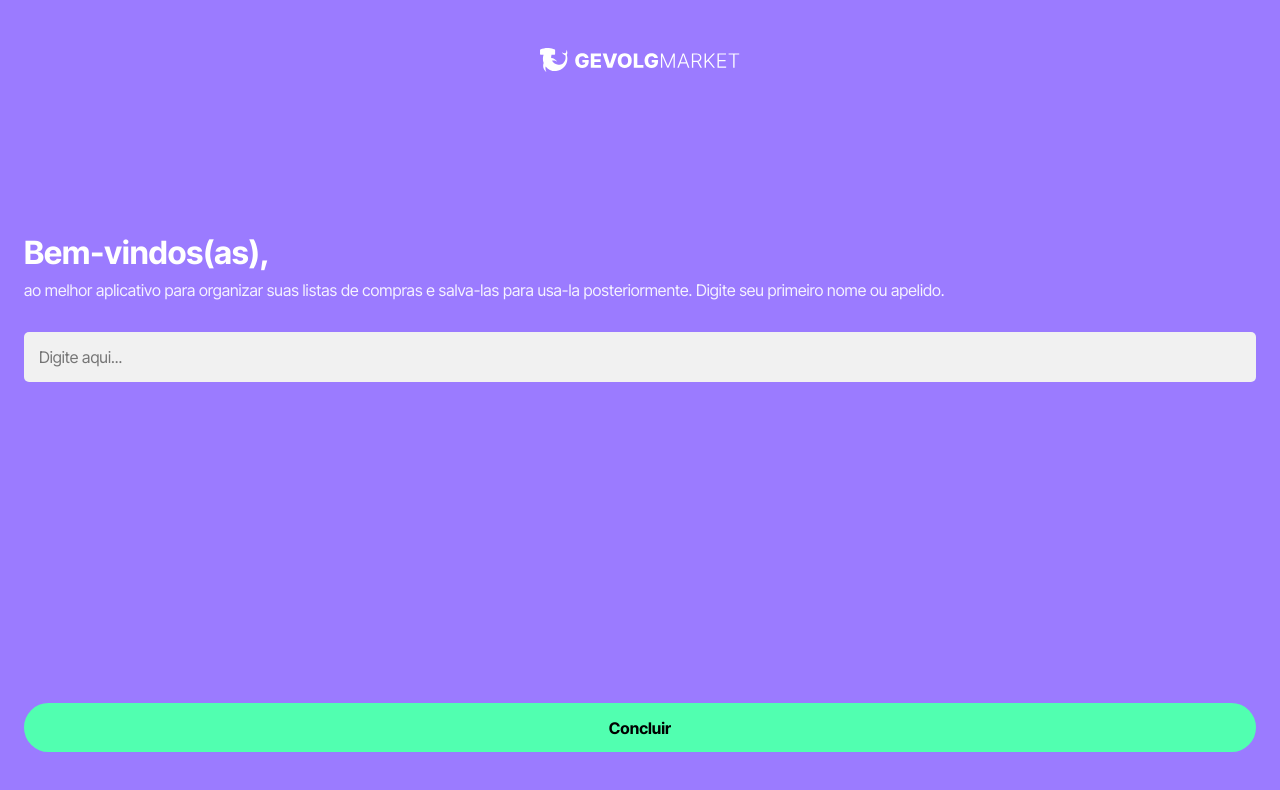
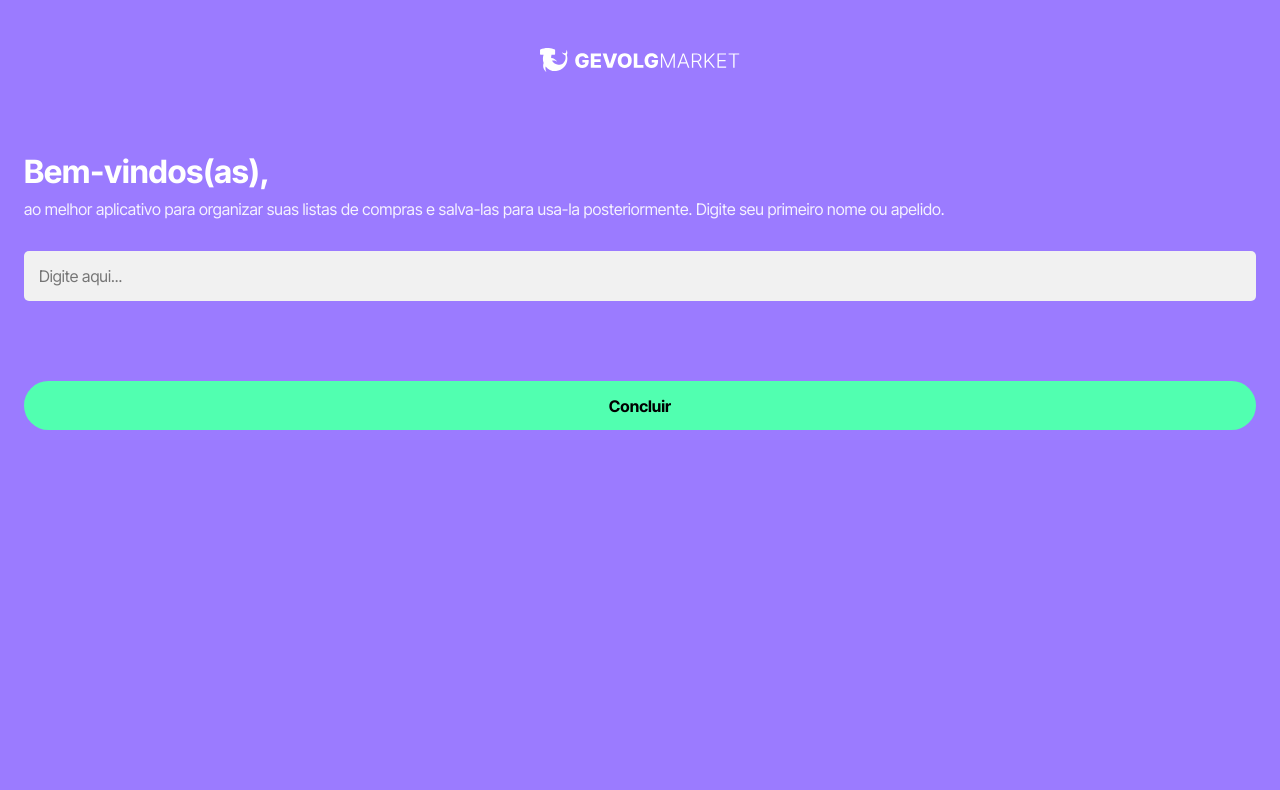
Before and after one commit to gevolgdev/gevolg-market, a React (Vite) app: page / in a window 1280 px wide. Shown: the top 790 px of the page. Built offline with nearby package versions, Linux system fonts and the light colour scheme.

Commit message:
UserSetName: arrumando espaçamento

```diff
--- a/src/components/UserSetName/style.ts
+++ b/src/components/UserSetName/style.ts
@@ -10,6 +10,7 @@ export const Container = styled.div`
   padding: 3rem 1.5rem;
   background: #9B7BFF;
   z-index: 99;
+  gap: 5rem;
 
   img {
     width: 200px;
@@ -20,7 +21,6 @@ export const Container = styled.div`
     display: flex;
     flex-direction: column;
     width: 100%;
-    margin: auto 0;
 
     h1 {
       font-size: 2rem;
@@ -53,7 +53,6 @@ export const Container = styled.div`
   justify-content: center;
   font-weight: bold;
   font-size: 1rem;
-  margin: auto 0 0;
   padding: 0.9rem;
   border-radius: 100px;
   background: #51FFB0;
```
